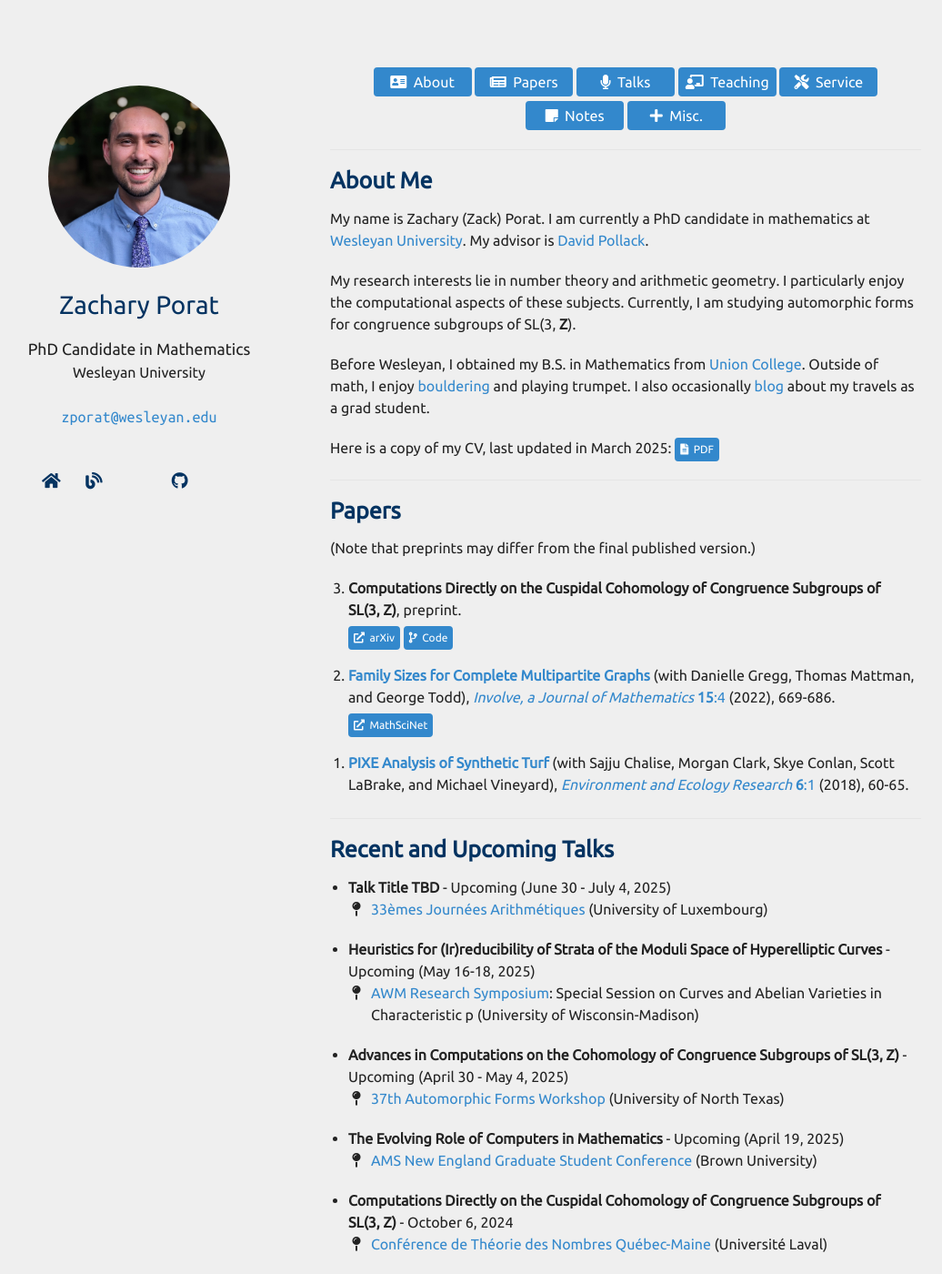
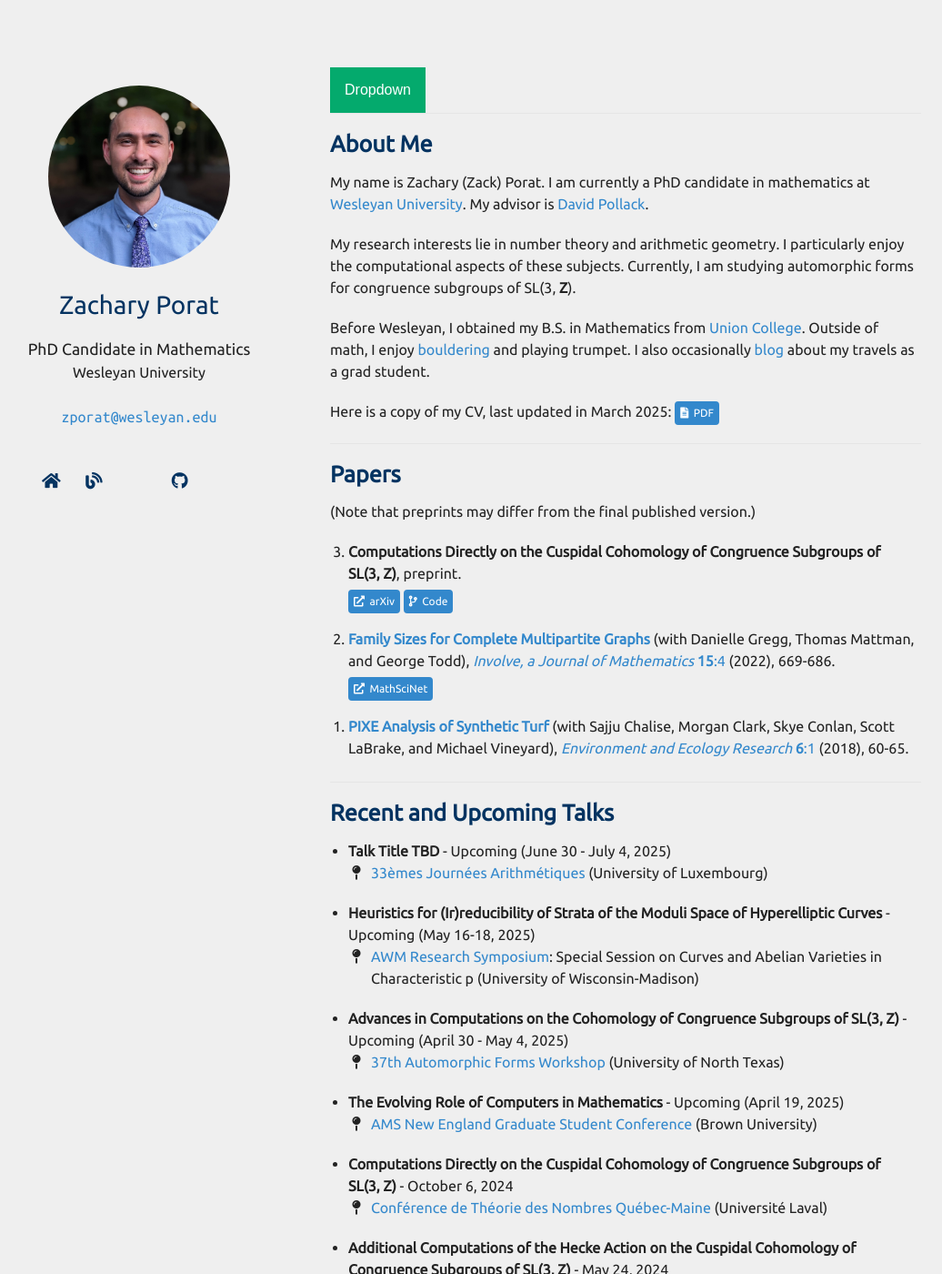
Before and after one commit to zporat/zporat.github.io, a Jekyll site: the page built from index.md, in a window 1280 px wide and 1400 px high. Shown: the whole window at 91% size, without its empty margins (102-1138 px from the left). Built offline with Jekyll 4.4.1, drawn with Linux system fonts in a browser that asks for light colours; nearby versions of some CDN libraries; a style sheet for code colours, icons or effects is not loaded.

Commit message:
dropdown test

```diff
--- a/_sass/minimal-light-no-dark-mode.scss
+++ b/_sass/minimal-light-no-dark-mode.scss
@@ -574,3 +574,45 @@
   color: white;
   border: 2px solid #043361;
 }
+
+ /* Dropdown Button */
+ .dropbtn {
+  background-color: #04AA6D;
+  color: white;
+  padding: 16px;
+  font-size: 16px;
+  border: none;
+}
+
+/* The container <div> - needed to position the dropdown content */
+.dropdown {
+  position: relative;
+  display: inline-block;
+}
+
+/* Dropdown Content (Hidden by Default) */
+.dropdown-content {
+  display: none;
+  position: absolute;
+  background-color: #f1f1f1;
+  min-width: 160px;
+  box-shadow: 0px 8px 16px 0px rgba(0,0,0,0.2);
+  z-index: 1;
+}
+
+/* Links inside the dropdown */
+.dropdown-content a {
+  color: black;
+  padding: 12px 16px;
+  text-decoration: none;
+  display: block;
+}
+
+/* Change color of dropdown links on hover */
+.dropdown-content a:hover {background-color: #ddd;}
+
+/* Show the dropdown menu on hover */
+.dropdown:hover .dropdown-content {display: block;}
+
+/* Change the background color of the dropdown button when the dropdown content is shown */
+.dropdown:hover .dropbtn {background-color: #3e8e41;}
--- a/index.md
+++ b/index.md
@@ -2,15 +2,19 @@
 layout: homepage
 ---
 
-<div class="navbar">
-<a href="#about" class="navbutton" style="font-size:16px;"><i class="fas fa-address-card" aria-hidden="true"></i>&nbsp; About</a>
-<a href="#papers" class="navbutton" style="font-size:16px;"><i class="fas fa-newspaper" aria-hidden="true"></i>&nbsp; Papers</a>
-<a href="#talks" class="navbutton" style="font-size:16px;"><i class="fas fa-microphone" aria-hidden="true"></i>&nbsp; Talks</a>
-<a href="#teaching" class="navbutton" style="font-size:16px;"><i class="fas fa-chalkboard-teacher" aria-hidden="true"></i>&nbsp; Teaching</a>
-<a href="#service" class="navbutton" style="font-size:16px;"><i class="fas fa-tools" aria-hidden="true"></i>&nbsp; Service</a>
-<a href="#notes" class="navbutton" style="font-size:16px;"><i class="fas fa-sticky-note" aria-hidden="true"></i>&nbsp; Notes</a>
-<a href="#misc" class="navbutton" style="font-size:16px;"><i class="fas fa-plus" aria-hidden="true"></i>&nbsp; Misc.</a>
+ <div class="dropdown">
+  <button class="dropbtn">Dropdown</button>
+  <div class="dropdown-content">
+    <a href="#about" class="navbutton" style="font-size:16px;"><i class="fas fa-address-card" aria-hidden="true"></i>&nbsp; About</a>
+    <a href="#papers" class="navbutton" style="font-size:16px;"><i class="fas fa-newspaper" aria-hidden="true"></i>&nbsp; Papers</a>
+    <a href="#talks" class="navbutton" style="font-size:16px;"><i class="fas fa-microphone" aria-hidden="true"></i>&nbsp; Talks</a>
+    <a href="#teaching" class="navbutton" style="font-size:16px;"><i class="fas fa-chalkboard-teacher" aria-hidden="true"></i>&nbsp; Teaching</a>
+    <a href="#service" class="navbutton" style="font-size:16px;"><i class="fas fa-tools" aria-hidden="true"></i>&nbsp; Service</a>
+    <a href="#notes" class="navbutton" style="font-size:16px;"><i class="fas fa-sticky-note" aria-hidden="true"></i>&nbsp; Notes</a>
+    <a href="#misc" class="navbutton" style="font-size:16px;"><i class="fas fa-plus" aria-hidden="true"></i>&nbsp; Misc.</a>
+  </div>
 </div>
+
 
 ---
 
```
